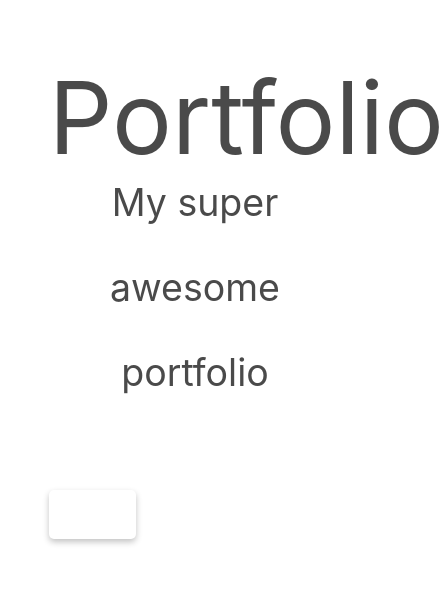
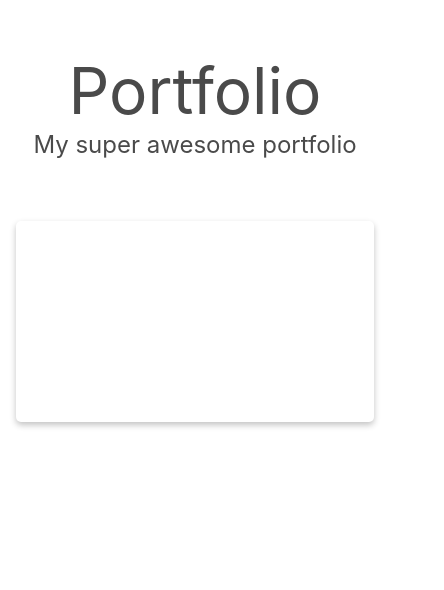
Before and after one commit to R4ver/simple-content-cards, a website built with Parcel: page index.html in a window 390 px wide. Shown: the whole page, 444 px wide, since content can reach past the window. Built offline with nearby package versions, Linux system fonts and the light colour scheme.

Commit message:
Added responsiveness for 4k, 1080p, tablet and mobile

```diff
--- a/src/demo.scss
+++ b/src/demo.scss
@@ -1,3 +1,35 @@
+@mixin responsive($size) {
+    @if ($size == "desktop") {
+        @media (min-width: 1281px) {
+            @content;
+        }
+    } @else if ($size == "laptop-desktop") {
+        @media (min-width: 1025px) and (max-width: 1280px) {
+            @content;
+        }
+    } @else if ($size == "tablet-portrait") {
+        @media (min-width: 768px) and (max-width: 1024px) {
+            @content;
+        }
+    } @else if ($size == "tablet-landscape") {
+        @media (min-width: 768px) and (max-width: 1024px) and (orientation: landscape) {
+            @content;
+        }
+    } @else if ($size == "low-res-tablet") {
+        @media (min-width: 481px) and (max-width: 767px) {
+            @content;
+        }
+    } @else if ($size == "low-res-tablet") {
+        @media (min-width: 481px) and (max-width: 767px) {
+            @content;
+        }
+    } @else if ($size == "mobile") {
+        @media (min-width: 320px) and (max-width: 480px) {
+            @content;
+        }
+    }
+}
+
 html,
 body,
 p,
@@ -83,7 +115,7 @@ th:not([align]) {
 
 html {
     background-color: white;
-    font-size: 25px;
+    font-size: 16px;
     -moz-osx-font-smoothing: grayscale;
     -webkit-font-smoothing: antialiased;
     min-width: 300px;
@@ -231,6 +263,12 @@ table th {
     margin-bottom: 80px;
     max-width: 75vw;
 
+    @include responsive("mobile") {
+        margin: auto;
+        padding: 16px;
+        max-width: none;
+    }
+
     .page-title {
         margin: 3rem 0;
         margin-bottom: 0;
--- a/src/scc.js
+++ b/src/scc.js
@@ -95,7 +95,7 @@ const BigView = ( { slug, images, title, tags, content, socials } ) => {
                     <img src={images[0]} />
                 </div>
                 <div className="scc-view-content">
-                    <h1 className="scc-view-content-title">{title}</h1>
+                    <h1 className="scc-view-content-title scc-title">{title}</h1>
                     <div className="scc-view-content-tags">
                         {tags.map( ( tag ) => (
                             <span>{tag}</span>
--- a/src/scc.scss
+++ b/src/scc.scss
@@ -13,6 +13,38 @@ $fw-bold: 700;
 // adnimation vars
 $flyUpStart: 7rem;
 
+@mixin responsive($size) {
+    @if ($size == "desktop") {
+        @media (min-width: 1281px) {
+            @content;
+        }
+    } @else if ($size == "large-desktop") {
+        @media only screen and (min-width: 2000px) {
+            @content;
+        }
+    } @else if ($size == "laptop-desktop") {
+        @media (min-width: 1025px) and (max-width: 1280px) {
+            @content;
+        }
+    } @else if ($size == "tablet") {
+        @media (max-width: 1024px) {
+            @content;
+        }
+    } @else if ($size == "tablet-landscape") {
+        @media (min-width: 768px) and (max-width: 1024px) and (orientation: landscape) {
+            @content;
+        }
+    } @else if ($size == "low-res-tablet") {
+        @media (min-width: 481px) and (max-width: 767px) {
+            @content;
+        }
+    } @else if ($size == "mobile") {
+        @media (max-width: 480px) {
+            @content;
+        }
+    }
+}
+
 html.scc-no-scroll {
     overflow: hidden;
 
@@ -27,12 +59,34 @@ html.scc-no-scroll {
     font-weight: $fw-normal;
 
     font-size: 16px;
+
+    .scc-title {
+        font-size: 1.8em;
+    }
+
+    @include responsive("large-desktop") {
+        font-size: 20px;
+    }
+
+    @include responsive("mobile") {
+        .scc-title {
+            font-size: 1.5em;
+        }
+    }
 }
 
 .scc-wrapper {
     display: grid;
     grid-template-columns: repeat($grid-cols, 1fr);
     gap: 16px;
+
+    @include responsive("tablet") {
+        grid-template-columns: repeat(2, 1fr);
+    }
+
+    @include responsive("mobile") {
+        grid-template-columns: 1fr;
+    }
 
     .scc-card {
         display: flex;
@@ -110,10 +164,6 @@ html.scc-no-scroll {
         pointer-events: none;
 
         color: #fff;
-
-        .scc-title {
-            font-size: 2em;
-        }
     }
 }
 
@@ -199,6 +249,18 @@ html.scc-no-scroll {
         z-index: 999;
         height: 90vh;
         animation: flyUp 0.25s forwards;
+
+        @include responsive("tablet") {
+            flex-direction: column-reverse;
+            justify-content: center;
+            align-items: center;
+        }
+
+        @include responsive("mobile") {
+            flex-direction: column-reverse;
+            justify-content: center;
+            align-items: center;
+        }
     }
 
     .scc-view-image,
@@ -213,6 +275,10 @@ html.scc-no-scroll {
         overflow: hidden;
 
         border-radius: $border-radius;
+
+        @include responsive("mobile") {
+            height: auto;
+        }
 
         img {
             height: 100%;
@@ -230,8 +296,12 @@ html.scc-no-scroll {
         background-color: #fff;
         border-radius: $border-radius;
 
-        .scc-view-content-title {
-            font-size: 1.8em;
+        @include responsive("tablet") {
+            max-width: none;
+        }
+
+        @include responsive("mobile") {
+            max-width: none;
         }
 
         .scc-view-content-tags span {
```
